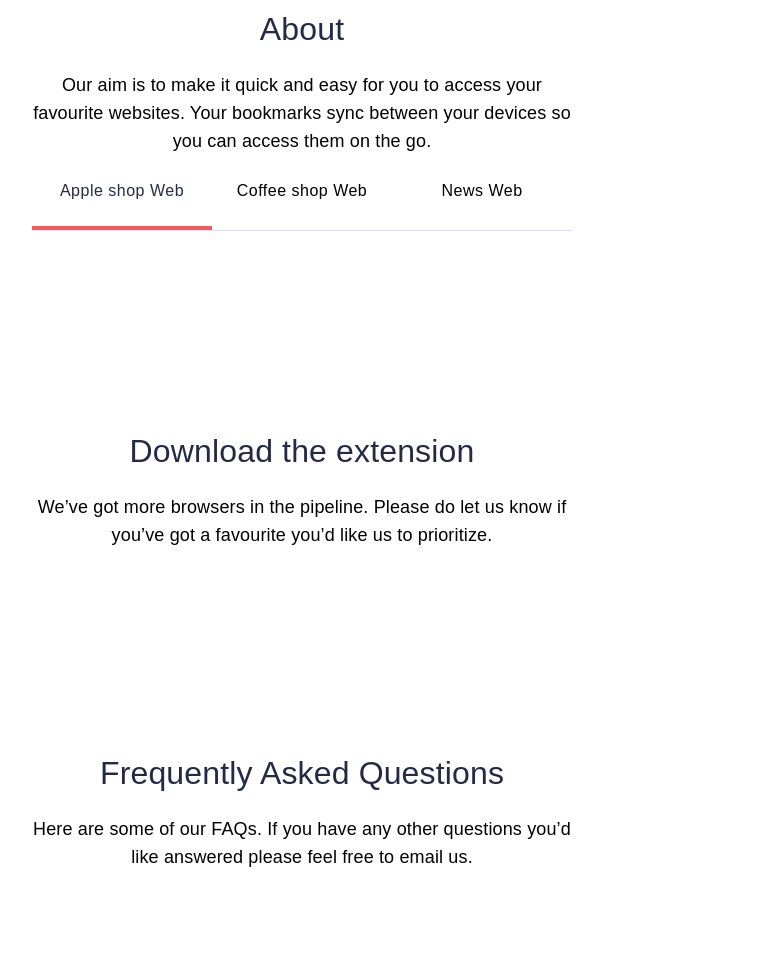
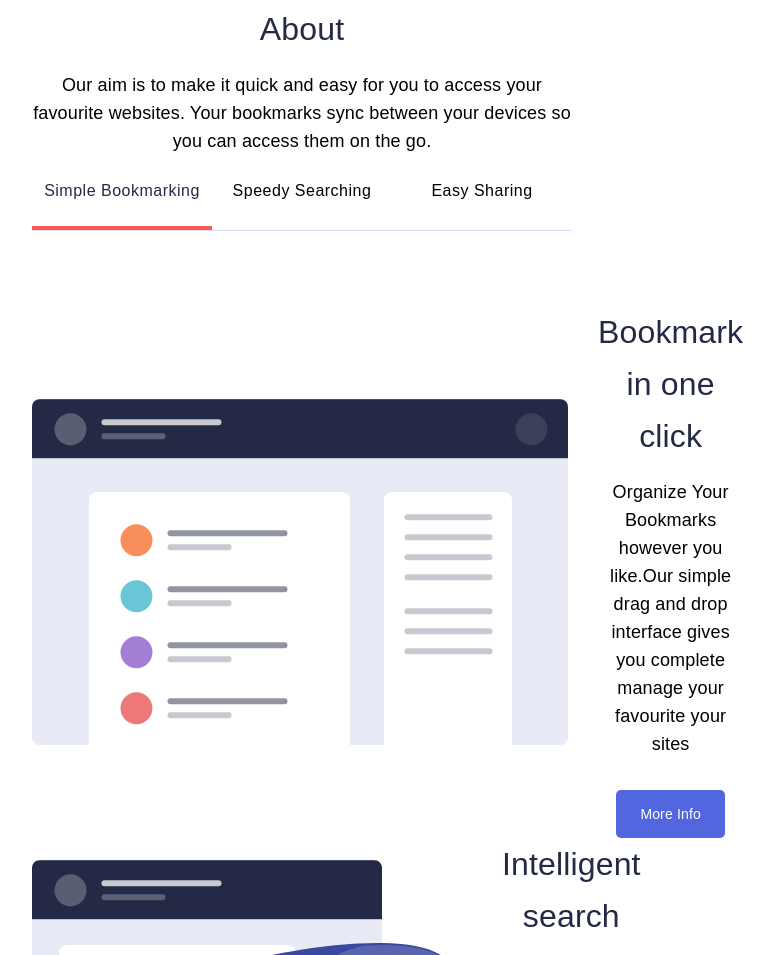
Before and after one commit to usmonchikk/umn-bookmark, a plain HTML site: page index.html in a window 1280 px wide. Shown: the part 765-1720 px from the top of the page, without its empty margins (338-1112 px from the left). Drawn offline with Linux system fonts and the light colour scheme.

Commit message:
Add feature sections and button styles fonts

```diff
--- a/css/styles.css
+++ b/css/styles.css
@@ -202,6 +202,36 @@ padding-bottom: 75px;
   line-height: 28px;
 }
 
+
+/* Feature tab panel */
+.feature-tab-panel {
+display: flex;
+justify-content: space-between;
+align-items:center;
+}
+.feature-tab-panel__img {
+  margin-right: 30px;
+  object-fit: cover;
+}
+.feature-tab-panel__info {
+  max-width: 445px;
+}
+.feature-tab-panel__title {
+  margin-top: 0;
+  margin-bottom: 16px;
+  font-size: 32px;
+  line-height: 52px;
+  font-weight: 500;
+    color:var(--text-color);
+}
+.feature-tab-panel__text {
+  margin-top: 0;
+margin-bottom: 32px;
+font-size: 18px;
+line-height: 28px;
+}
+
+
 /* TAbs */
 .tabs__list{
   display: flex;
@@ -241,6 +271,26 @@ padding-bottom: 75px;
 .tabs__link:active{
 opacity: 0.6;
 }
+
+
+.tabs__panels {
+  padding-top: 75px;
+  padding-bottom: 165px;
+  background-image:url(../img/Rectangle.svg);
+background-repeat:no-repeat;
+background-position:calc(50% - 580px)156px;
+}
+
+
+
+.tabs__panel--active{
+  display: block;
+}
+
+
+
+
+
 
 /* Site Header */
 .site-header{
--- a/index.html
+++ b/index.html
@@ -59,16 +59,51 @@
       <!-- TAbs -->
        <div class="tabs">
         <ul class="tabs__list">
-          <li class="tabs__item tabs__item--active">
-            <a href="#" class="tabs__link">Apple shop Web</a>
+         <li class="tabs__item tabs__item--active">
+            <a href="#" class="tabs__link">Simple Bookmarking</a>
           </li>
           <li class="tabs__item">
-            <a href="#" class="tabs__link">Coffee shop Web</a>
+            <a href="#" class="tabs__link">Speedy Searching</a>
           </li>
           <li class="tabs__item">
-            <a href="#" class="tabs__link">News Web</a>
+            <a href="#" class="tabs__link">Easy Sharing</a>
           </li>
         </ul>
+<div class="tabs__panels">
+<div class="tabs__panel">
+<section class="feature-tab-panel">
+  <img src="img/int3.svg" alt="Bookmark illustration" class="feature-tab-panel__img" height="346" width="536">
+<div class="feature-tab-panel__info">
+<h3 class="feature-tab-panel__title">Bookmark in one click</h3>
+<p class="feature-tab-panel__text">Organize Your Bookmarks however you like.Our simple drag and drop interface gives you complete
+  manage your favourite your sites </p>
+<a href="#" class="button button--blue">More Info</a>
+</div>
+</section>
+</div>
+
+<div class="tabs__panel">
+  <section class="feature-tab-panel">
+    <img src="img/int1.svg" alt="Bookmark illustration" class="feature-tab-panel__img" height="393" width="468">
+  <div class="feature-tab-panel__info">
+  <h3 class="feature-tab-panel__title">Intelligent search</h3>
+  <p class="feature-tab-panel__text">Our powerful search feature will help you find saved sites in no time at all. No need to trawl through all of your bookmarks. </p>
+  <a href="#" class="button button--blue">More Info</a>
+  </div>
+  </section>
+  </div>
+
+  <div class="tabs__panel">
+    <section class="feature-tab-panel">
+      <img src="img/int2.svg" alt="Bookmark illustration" class="feature-tab-panel__img" height="380" width="440">
+    <div class="feature-tab-panel__info">
+    <h3 class="feature-tab-panel__title">Share your bookmarks</h3>
+    <p class="feature-tab-panel__text">Easily share your bookmarks and collections with others. Create a shareable link that you can send at the click of a button. </p>
+    <a href="#" class="button button--blue">More Info</a>
+    </div>
+    </section>
+    </div>
+</div>
        </div>
     </div>
   </div>
```
Also changed, not shown: img/int1.svg (added), img/int2.svg (added), img/int3.svg (added).
